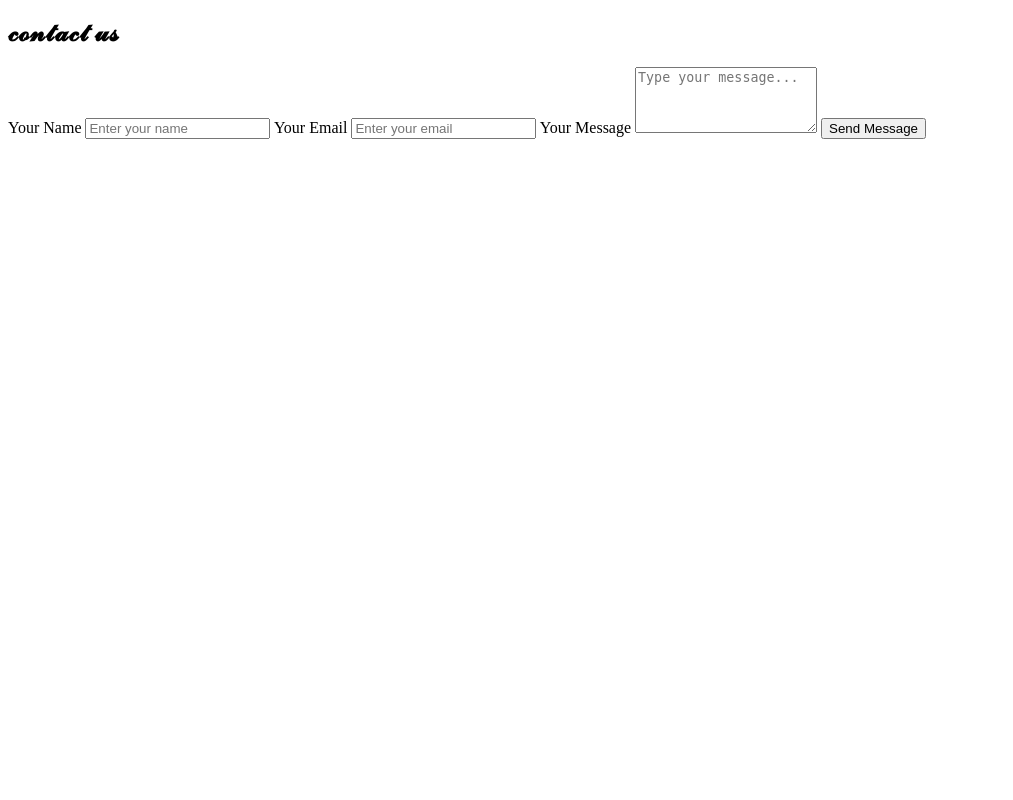
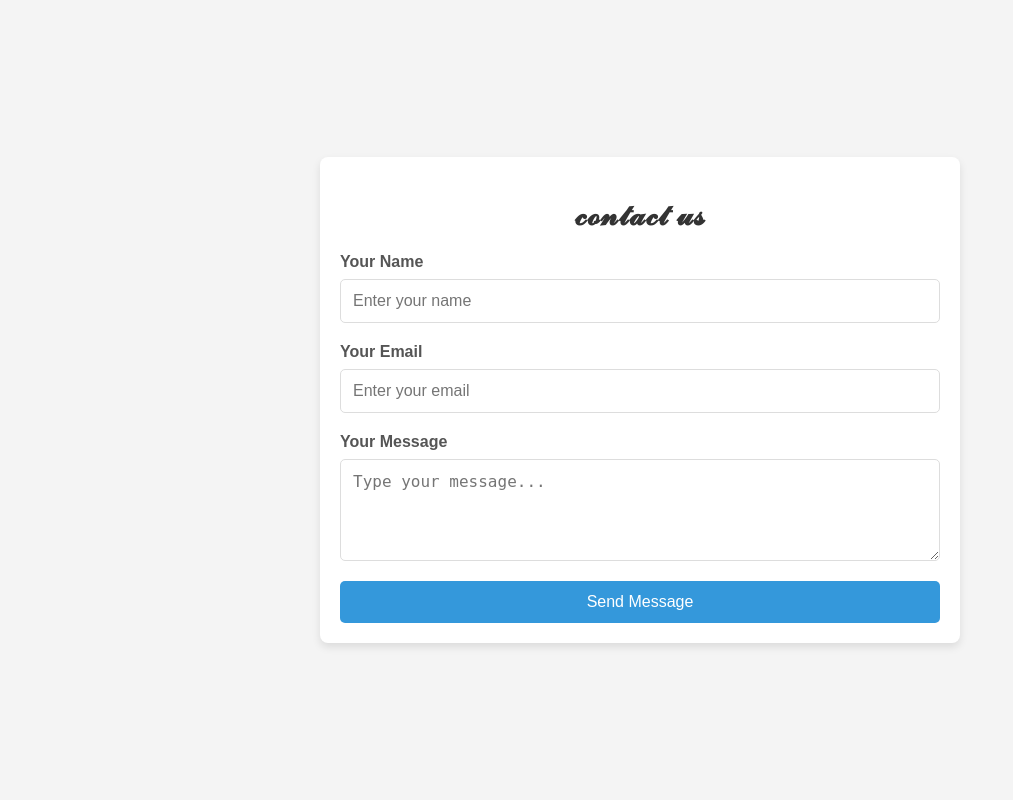
Before and after one commit to Adith8281/event-management-project, a Django app: template project/templates/contact.html in a window 1280 px wide. Shown: the whole page, without its empty margins (0-1013 px from the left). Run offline with Django 5.2, Linux system fonts and the light colour scheme; the template is opened without the code that fills it, so the values that code supplies are empty.

Commit message:
update contact

```diff
--- a/project/app/urls.py
+++ b/project/app/urls.py
@@ -7,5 +7,6 @@ urlpatterns = [
     path('login/', views.user_login, name='login'),
     path('logout/', views.logout_view, name='logout'),
     path('',  views.home, name='home'),
+    path('contact/', views.contact, name='contact')
 
 ]
--- a/project/app/views.py
+++ b/project/app/views.py
@@ -72,3 +72,6 @@ def logout_view(request):
 
 def home(request):
     return render(request,'home.html')
+
+def contact(request):
+    return render(request,'contact.html')
--- a/project/static/css/contact.css
+++ b/project/static/css/contact.css
@@ -1,4 +1,90 @@
-.row{
-    position: relative;
+body {
+    font-family: Arial, sans-serif;
+    margin: 0;
+    padding: 0;
+    background-color: #f4f4f4;
+    display: flex;
+    justify-content: center;
     align-items: center;
+    height: 100vh;
 }
+
+
+.contact-container {
+    background-color: #fff;
+    border-radius: 8px;
+    box-shadow: 0 4px 8px rgba(0, 0, 0, 0.1);
+    width: 100%;
+    max-width: 600px;
+    padding: 20px;
+}
+
+
+.contact-form h2 {
+    text-align: center;
+    font-family: 'Cursive', sans-serif;
+    font-size: 28px;
+    color: #333;
+    margin-bottom: 20px;
+}
+
+
+form {
+    display: flex;
+    flex-direction: column;
+}
+
+label {
+    font-weight: bold;
+    margin-bottom: 8px;
+    color: #555;
+}
+
+input,
+textarea {
+    padding: 12px;
+    margin-bottom: 20px;
+    border: 1px solid #ddd;
+    border-radius: 5px;
+    font-size: 16px;
+    transition: border-color 0.3s ease;
+}
+
+input:focus,
+textarea:focus {
+    border-color: #3498db;
+    outline: none;
+}
+
+button {
+    padding: 12px 20px;
+    background-color: #3498db;
+    color: #fff;
+    border: none;
+    border-radius: 5px;
+    font-size: 16px;
+    cursor: pointer;
+    transition: background-color 0.3s ease;
+}
+
+button:hover {
+    background-color: #2980b9;
+}
+
+
+@media screen and (max-width: 768px) {
+    .contact-container {
+        padding: 15px;
+    }
+
+    .contact-form h2 {
+        font-size: 24px;
+    }
+
+    input,
+    textarea,
+    button {
+        font-size: 14px;
+        padding: 10px;
+    }
+}
--- a/project/templates/contact.html
+++ b/project/templates/contact.html
@@ -1,16 +1,18 @@
 <!DOCTYPE html>
 <html lang="en">
 <head>
+    {% load static %}
     <meta charset="UTF-8">
     <meta name="viewport" content="width=device-width, initial-scale=1.0">
     <title>ᑕOᑎTᗩᑕT ᑭᗩGE</title>
-    <link rel="stylesheet"href="contact.css">
+    <link rel="stylesheet" href="{% static 'css/contact.css' %}">
+
 </head>
 <body>
-    <div class="row">
+    <div class="contact-container">
         <div class="contact-form">
-        <h2 class="contact"> 𝓬𝓸𝓷𝓽𝓪𝓬𝓽 𝓾𝓼 </h2>
-        </div></div>
+            <h2>𝓬𝓸𝓷𝓽𝓪𝓬𝓽 𝓾𝓼</h2>
+        </div>
         <form>
             <label for="name">Your Name</label>
             <input type="text" id="name" name="name" placeholder="Enter your name" required>
@@ -20,6 +22,6 @@
             <textarea id="message" name="message" placeholder="Type your message..." rows="4" required></textarea>
             <button type="submit">Send Message</button>
         </form>
-
+    </div>
 </body>
 </html>
--- a/project/templates/home.html
+++ b/project/templates/home.html
@@ -204,7 +204,7 @@ background: linear-gradient(90deg, rgba(238,174,202,1) 0%, rgba(178,212,203,0.21
                     <li class="nav-item"><a class="nav-link" href="#">𝓱𝓸𝓶𝓮  </a></li>
                     <li class="nav-item"><a class="nav-link" href="#about">𝓐𝓫𝓸𝓾𝓽</a></li>
                     <li class="nav-item"><a class="nav-link" href="#services">𝓢𝓮𝓻𝓿𝓲𝓬𝓮𝓼</a></li>
-                    <li class="nav-item"><a class="nav-link" href="#contact">𝓒𝓸𝓷𝓽𝓪𝓬𝓽</a></li>
+                    <li class="nav-item"><a class="nav-link" href="{% url 'contact' %}">𝓒𝓸𝓷𝓽𝓪𝓬𝓽</a></li>
                     <li class="nav-item"><a class="nav-link btn btn-outline-light px-3" href="{% url 'login' %}">𝓛𝓸𝓰𝓲𝓷</a></li>
                 </ul>
             </div>
@@ -599,7 +599,7 @@ background: linear-gradient(90deg, rgba(238,174,202,1) 0%, rgba(178,212,203,0.21
                 <div class="carousel-item">
                     <div class="text-center">
                         <p class="lead">"Our corporate event was a success, thanks to their seamless planning."</p>
-                        <h5>-vishanu </h5>
+                        <h5>-vishnu & Amaya </h5>
                     </div>
                 </div>
                 <div class="carousel-item">
@@ -667,6 +667,8 @@ background: linear-gradient(90deg, rgba(238,174,202,1) 0%, rgba(178,212,203,0.21
         <p class="copyright mt-3">© 2025 𝓨𝓸𝓾𝓻 𝓦𝓮𝓫𝓼𝓲𝓽𝓮 | 𝓐𝓵𝓵 𝓡𝓲𝓰𝓱𝓽𝓼 𝓡𝓮𝓼𝓮𝓻𝓿𝓮𝓭.</p>
     </footer>
 
+<script src="https://cdn.jsdelivr.net/npm/bootstrap@5.1.3/dist/js/bootstrap.bundle.min.js"></script>
+
 
 </body>
 </html>
```
Also changed, not shown: project/db.sqlite3. Lines whose indentation alone changed are shown as unchanged.
